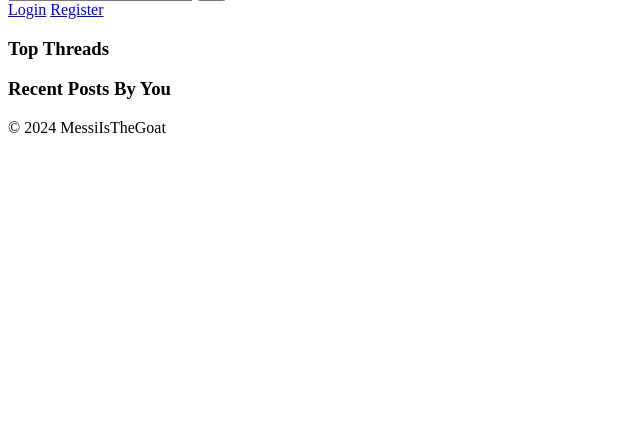
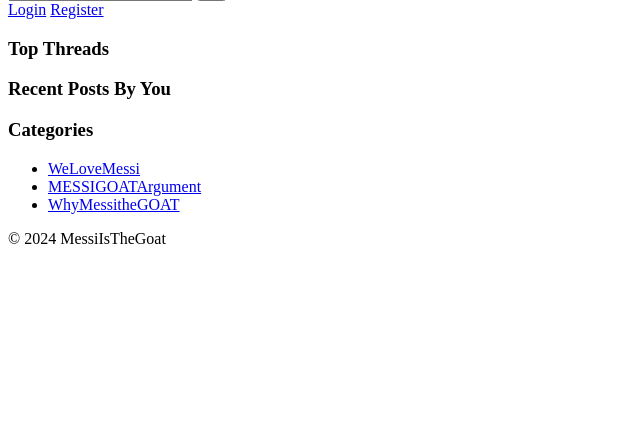
Before and after one commit to ronakJain21/360-project, a PHP site: page / in a window 1280 px wide. Shown: the part 368-800 px from the top of the page, without its empty margins (0-640 px from the left). Run offline with PHP 8.4, Linux system fonts and the light colour scheme; data that the repository does not hold is empty; some libraries are stand-ins or nearby versions.

Commit message:
Removed the Categories from the navbar and put it to the sidebar

```diff
--- a/PHP/Index.php
+++ b/PHP/Index.php
@@ -24,7 +24,7 @@ include 'fetch_recent_posts.php'; // Retrieves the most recent posts
                 <div class="logo-title">MessiIsTheGoat</div>
             </div>
             <a href="Index.php" class="nav-link">Home</a>
-            <a href="categories.php" class="nav-link">Categories</a>
+            <!-- <a href="categories.php" class="nav-link">Categories</a> -->
             <form action="search.php" method="post" class="search-container">
                 <input type="text" name="search_query" placeholder="Search..." class="search-input">
                 <button type="submit" class="search-btn"><i class="fas fa-search"></i></button>
@@ -125,6 +125,15 @@ include 'fetch_recent_posts.php'; // Retrieves the most recent posts
                     <?php foreach ($recentPosts as $post): ?>
                         <li><a href="User_Profile.php?post_id=<?php echo htmlspecialchars($post['post_id']); ?>"><?php echo htmlspecialchars($post['title']); ?></a></li>
                     <?php endforeach; ?>
+                </ul>
+            </section>
+
+            <section>
+                <h3>Categories</h3>
+                <ul>
+                    <li><a href="#">WeLoveMessi</a></li>
+                    <li><a href="#">MESSIGOATArgument</a></li>
+                    <li><a href="#">WhyMessitheGOAT</a></li>
                 </ul>
             </section>
         </aside>
```
